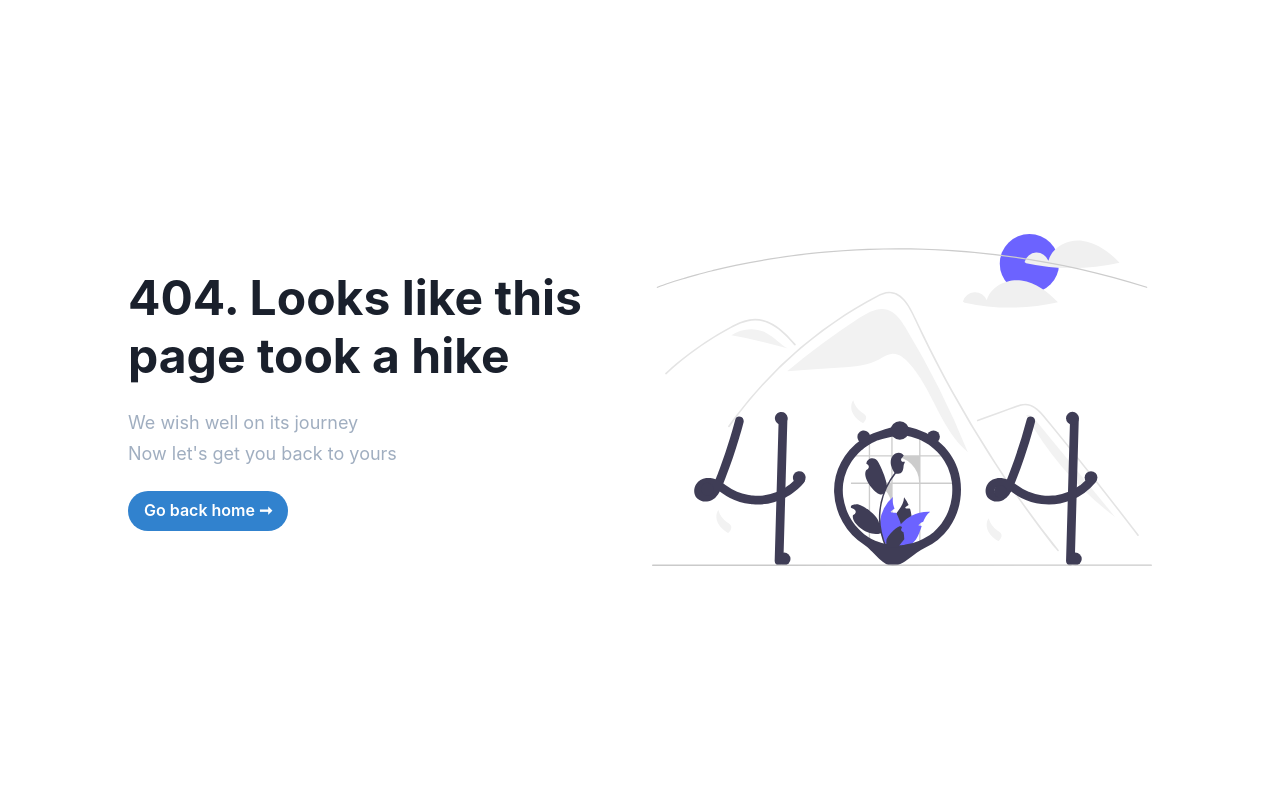
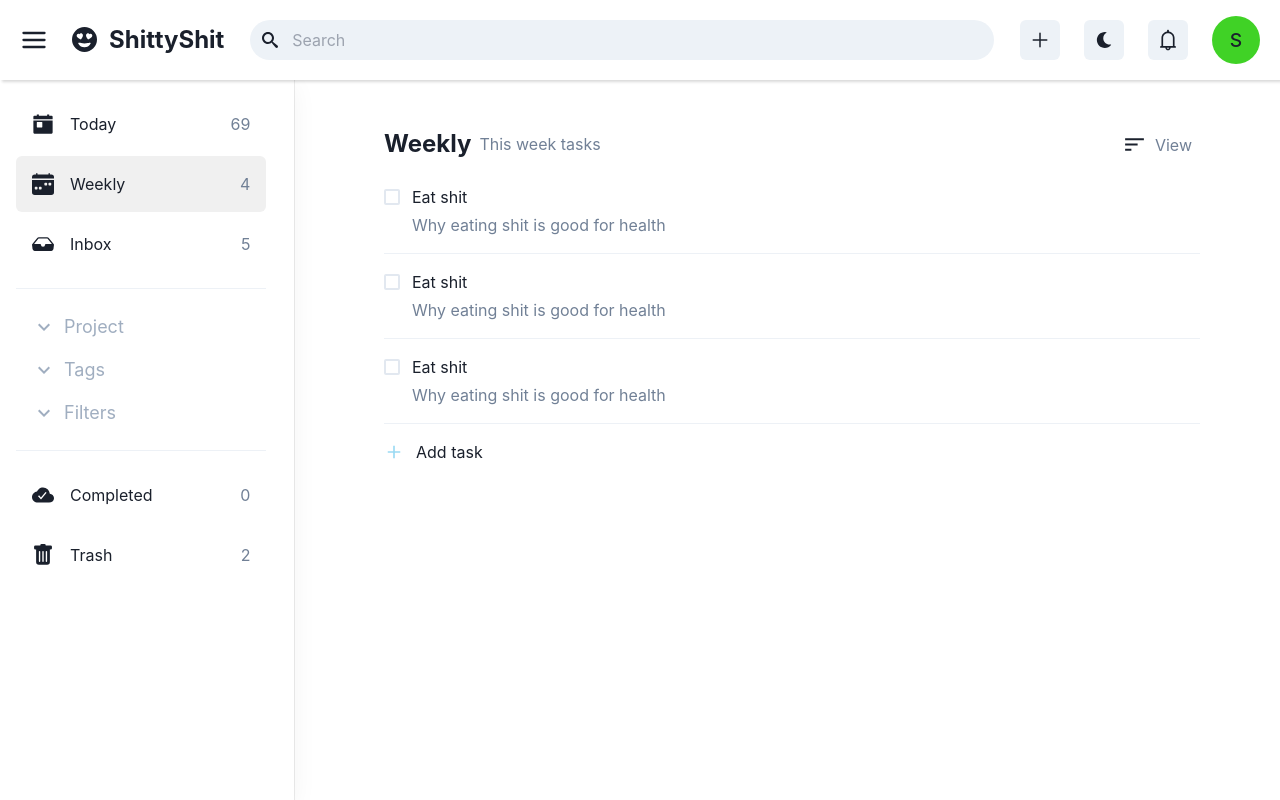
Before and after one commit to Mokshbajaj64/taskem, a React (Create React App) app in the folder client/: page /app/week in a window 1280 px wide. Before the commit this address had no page. Built offline with nearby package versions, Linux system fonts and the light colour scheme.

Commit message:
Weekly tasks stuff

```diff
--- a/client/src/App.tsx
+++ b/client/src/App.tsx
@@ -9,6 +9,7 @@ import Features from "./pages/Features";
 import About from "./pages/About";
 import Today from "./pages/Today";
 import Inbox from "./pages/Inbox";
+import Weekly from "./pages/Weekly";
 
 function App() {
   return (
@@ -23,6 +24,7 @@ function App() {
           <Route path="/about" element={<About />} />
           <Route path="/app/today" element={<Today />} />
           <Route path="/app/inbox" element={<Inbox />} />
+          <Route path="/app/week" element={<Weekly />} />
         </Routes>
       </AnimatePresence>
     </Router>
--- a/client/src/components/AppSidebar.tsx
+++ b/client/src/components/AppSidebar.tsx
@@ -54,7 +54,7 @@ const AppSidebar = () => {
             >
               <div className="flex items-center gap-4">
                 <BsCalendarWeekFill size="22" />
-                <Text fontSize="md">Next 7 days</Text>
+                <Text fontSize="md">Weekly</Text>
               </div>
               <Text fontSize="md" color="gray.500">
                 4
@@ -111,7 +111,7 @@ const AppSidebar = () => {
             >
               <div className="flex items-center gap-4">
                 <BsCalendarWeekFill size="22" />
-                <Text fontSize="md">Next 7 days</Text>
+                <Text fontSize="md">Weekly</Text>
               </div>
               <Text fontSize="md" color="gray.500">
                 4
--- /dev/null
+++ b/client/src/components/WeeklyTask.tsx
@@ -0,0 +1,46 @@
+import { Heading, Text, useColorMode } from "@chakra-ui/react";
+import React from "react";
+import { MdSort } from "react-icons/md";
+import AddTaskComponent from "./AddTaskComponent";
+import TaskComponent from "./TaskComponent";
+
+const WeeklyTask = () => {
+  const { colorMode } = useColorMode();
+  return (
+    <div className="pl-[30%] w-full h-full overflow-y-auto p-11 mr-9">
+      <div className="flex sticky items-center w-full justify-between">
+        <div className="flex items-center gap-2">
+          <Heading as="h2" fontSize="2xl">
+            Weekly
+          </Heading>
+          <Text fontSize="md" color="gray.500">
+            This week tasks
+          </Text>
+        </div>
+        {colorMode === "light" ? (
+          <div className="flex items-center gap-2 p-2 cursor-pointer hover:bg-[#f0f0f0] rounded-md">
+            <MdSort size="25" />
+            <Text color="gray.500" fontSize="md">
+              View
+            </Text>
+          </div>
+        ) : (
+          <div className="flex items-center gap-2 p-2 cursor-pointer hover:bg-[#21242a] rounded-md">
+            <MdSort size="25" />
+            <Text color="gray.500" fontSize="md">
+              View
+            </Text>
+          </div>
+        )}
+      </div>
+      <div className="flex flex-col w-full items-start mt-5 gap-4">
+        <TaskComponent />
+        <TaskComponent />
+        <TaskComponent />
+        <AddTaskComponent />
+      </div>
+    </div>
+  );
+};
+
+export default WeeklyTask;
--- /dev/null
+++ b/client/src/pages/Weekly.tsx
@@ -0,0 +1,29 @@
+import React from "react";
+import { motion } from "framer-motion";
+import AppNavbar from "../components/AppNavbar";
+import AppSidebar from "../components/AppSidebar";
+import WeeklyTask from "../components/WeeklyTask";
+
+const Weekly = () => {
+  return (
+    <motion.div
+      initial={{
+        opacity: 0,
+      }}
+      animate={{
+        opacity: 1,
+      }}
+      exit={{
+        opacity: 0,
+      }}
+    >
+      <AppNavbar />
+      <div className="mt-[80px] w-full flex overflow-hidden">
+        <AppSidebar />
+        <WeeklyTask />
+      </div>
+    </motion.div>
+  );
+};
+
+export default Weekly;
```
